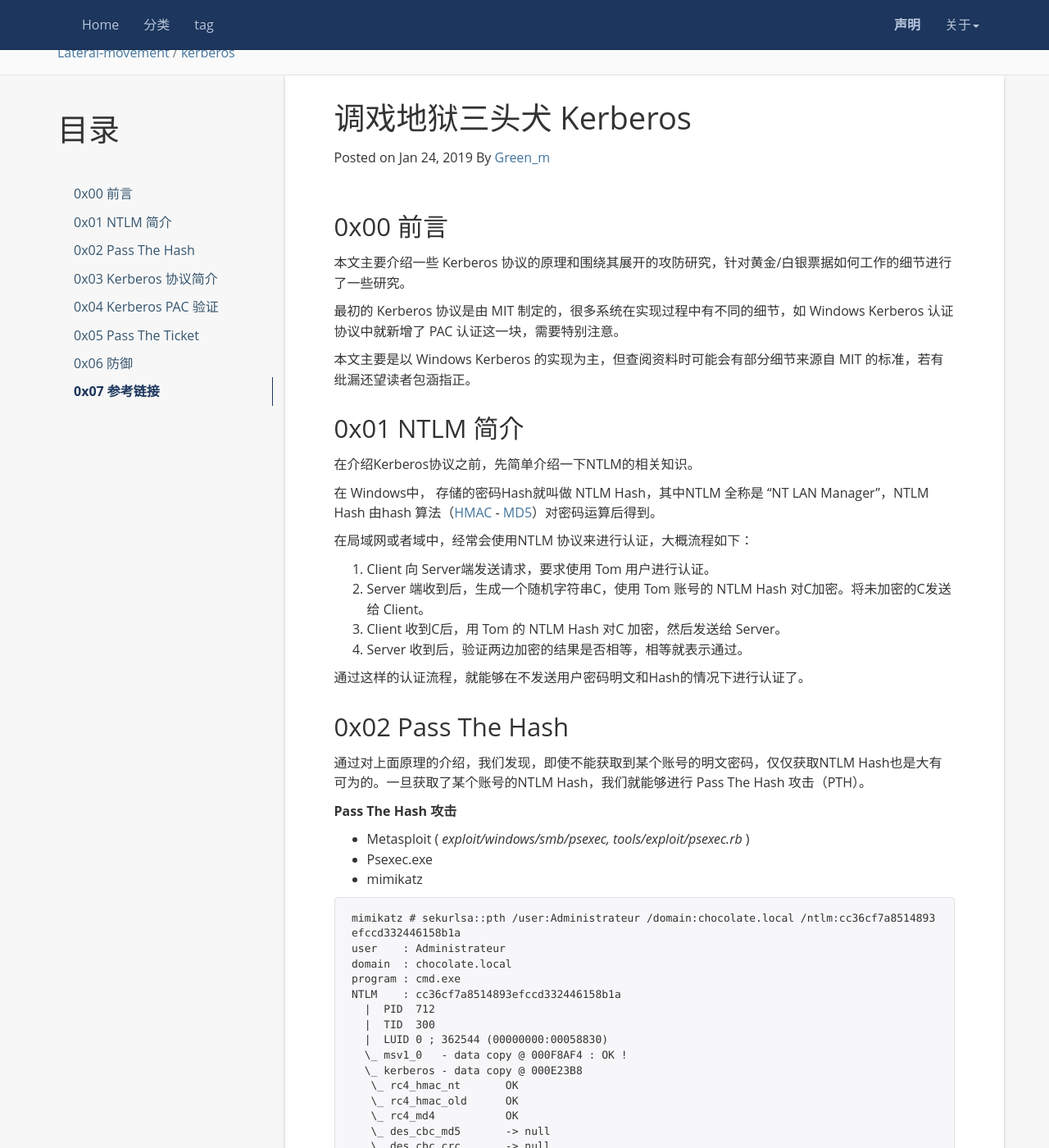
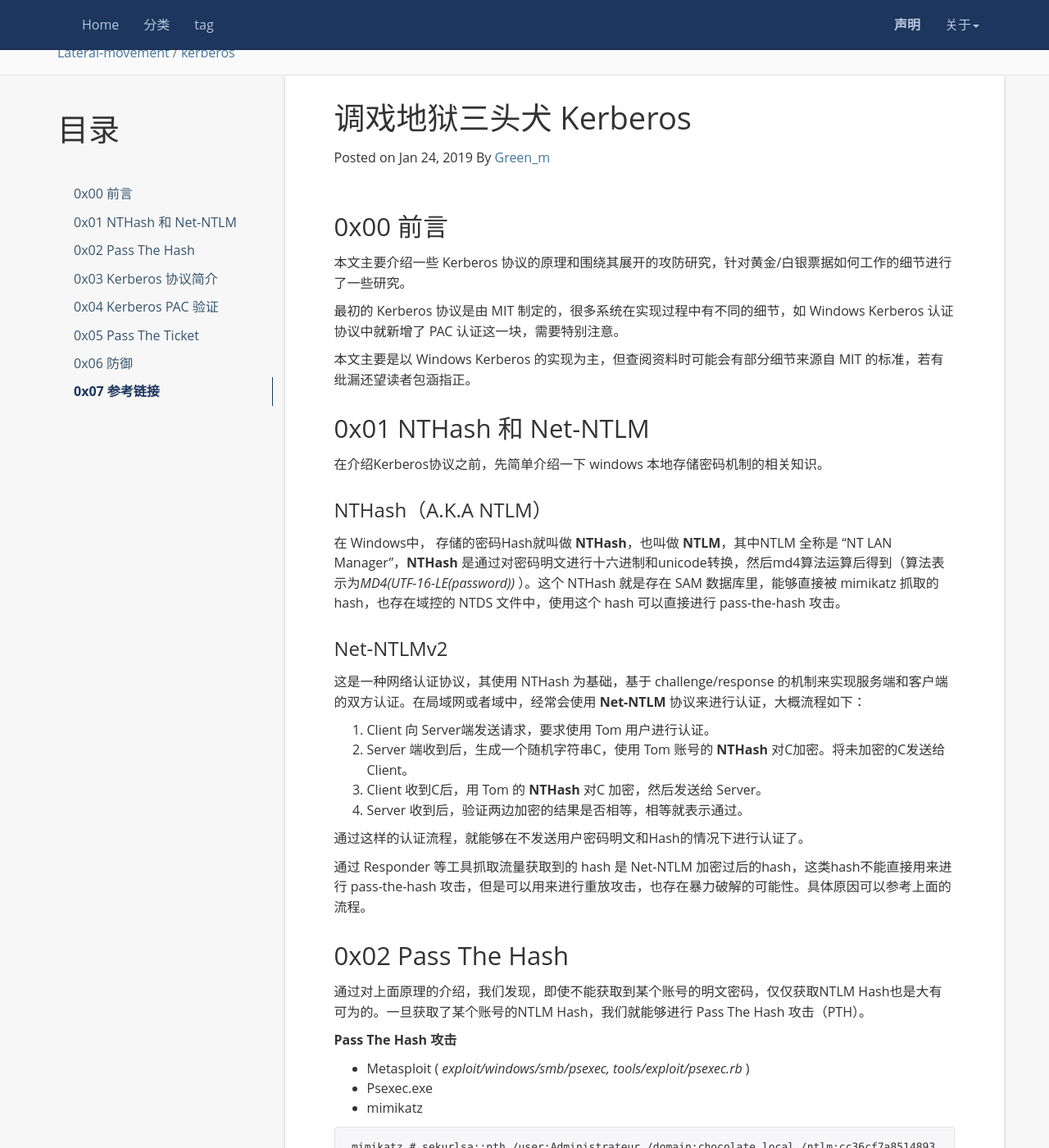
Before and after one commit to Green-m/Green-m.github.io, a Jekyll site: the page built from _posts/2019-01-24-play-with-kerberos.md, in a window 1280 px wide and 1400 px high, scrolled down 259 px. Shown: the whole window at 82% size. Built offline with Jekyll 4.4.1, drawn with Linux system fonts in a browser that asks for light colours; comment, search, counter and statistics services are not loaded; some of the changed text lies outside the part shown.

Commit message:
Update for the difference between NTHash and Net-NTLM.

```diff
--- a/_posts/2019-01-24-play-with-kerberos.md
+++ b/_posts/2019-01-24-play-with-kerberos.md
@@ -18,22 +18,28 @@ tag: kerberos
 
 本文主要是以 Windows Kerberos 的实现为主，但查阅资料时可能会有部分细节来源自 MIT 的标准，若有纰漏还望读者包涵指正。
 
-## 0x01 NTLM 简介
+## 0x01 NTHash 和 Net-NTLM
 
-在介绍Kerberos协议之前，先简单介绍一下NTLM的相关知识。
+在介绍Kerberos协议之前，先简单介绍一下 windows 本地存储密码机制的相关知识。
 
-在 Windows中， 存储的密码Hash就叫做 NTLM Hash，其中NTLM 全称是 “NT LAN Manager”，NTLM Hash 由hash 算法（[HMAC](https://en.wikipedia.org/wiki/HMAC) - [MD5](https://en.wikipedia.org/wiki/MD5)）对密码运算后得到。
+### NTHash（A.K.A  NTLM）
 
-在局域网或者域中，经常会使用NTLM 协议来进行认证，大概流程如下：
+在 Windows中， 存储的密码Hash就叫做 **NTHash**，也叫做 **NTLM**，其中NTLM 全称是 “NT LAN Manager”，**NTHash** 是通过对密码明文进行十六进制和unicode转换，然后md4算法运算后得到（算法表示为*MD4(UTF-16-LE(password))* ）。这个 NTHash 就是存在 SAM 数据库里，能够直接被 mimikatz 抓取的 hash，也存在域控的 NTDS 文件中，使用这个 hash 可以直接进行 pass-the-hash 攻击。
+
+### Net-NTLMv2
+
+这是一种网络认证协议，其使用 NTHash 为基础，基于 challenge/response 的机制来实现服务端和客户端的双方认证。在局域网或者域中，经常会使用 **Net-NTLM** 协议来进行认证，大概流程如下：
 
 1. Client 向 Server端发送请求，要求使用 Tom 用户进行认证。
-2. Server 端收到后，生成一个随机字符串C，使用 Tom 账号的 NTLM Hash 对C加密。将未加密的C发送给 Client。
-3. Client 收到C后，用 Tom 的 NTLM Hash 对C 加密，然后发送给 Server。
+2. Server 端收到后，生成一个随机字符串C，使用 Tom 账号的 **NTHash** 对C加密。将未加密的C发送给 Client。
+3. Client 收到C后，用 Tom 的 **NTHash** 对C 加密，然后发送给 Server。
 4. Server 收到后，验证两边加密的结果是否相等，相等就表示通过。
 
+通过这样的认证流程，就能够在不发送用户密码明文和Hash的情况下进行认证了。
 
 
-通过这样的认证流程，就能够在不发送用户密码明文和Hash的情况下进行认证了。
+通过 Responder 等工具抓取流量获取到的 hash 是 Net-NTLM 加密过后的hash，这类hash不能直接用来进行 pass-the-hash 攻击，但是可以用来进行重放攻击，也存在暴力破解的可能性。具体原因可以参考上面的流程。
+
 
 ## 0x02 Pass The Hash
 
@@ -459,3 +465,5 @@ https://pentestlab.blog/2018/04/09/golden-ticket/
 https://adsecurity.org/?p=2011
 
 https://download.microsoft.com/download/7/7/a/77abc5bd-8320-41af-863c-6ecfb10cb4b9/mitigating%20pass-the-hash%20(pth)%20attacks%20and%20other%20credential%20theft%20techniques_english.pdf
+
+https://medium.com/@petergombos/lm-ntlm-net-ntlmv2-oh-my-a9b235c58ed4
```
